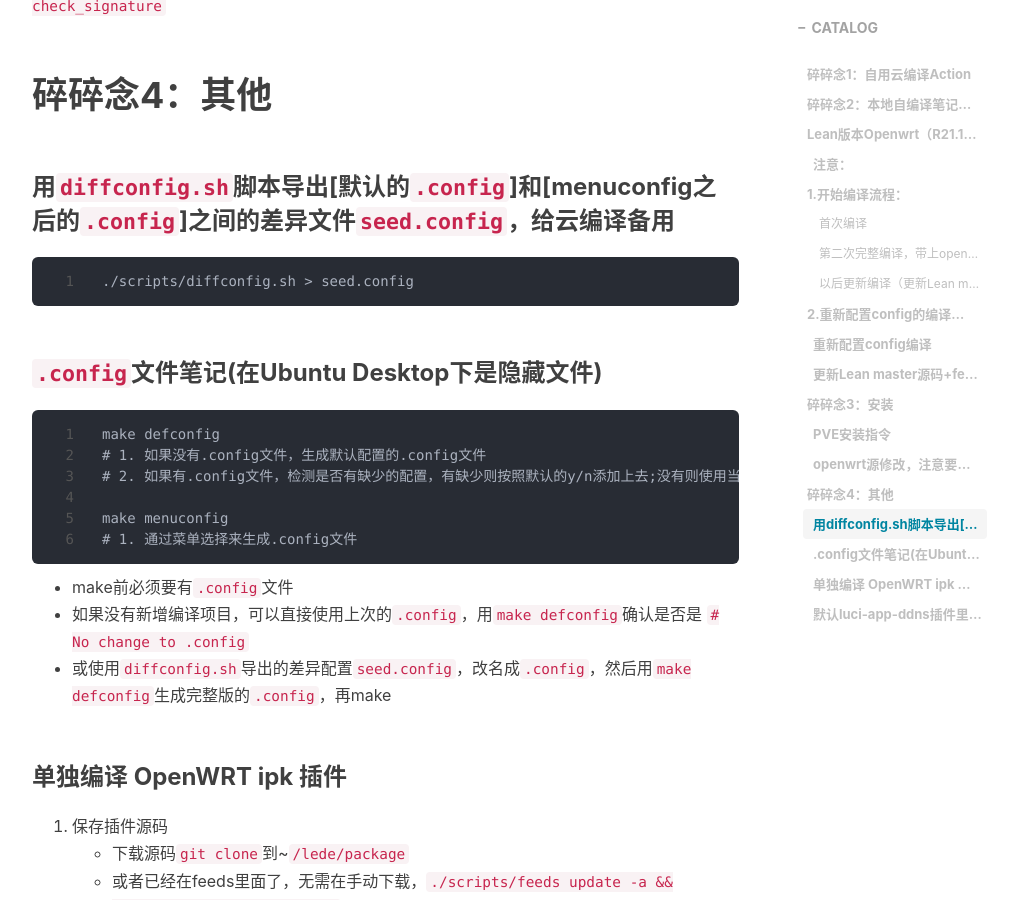
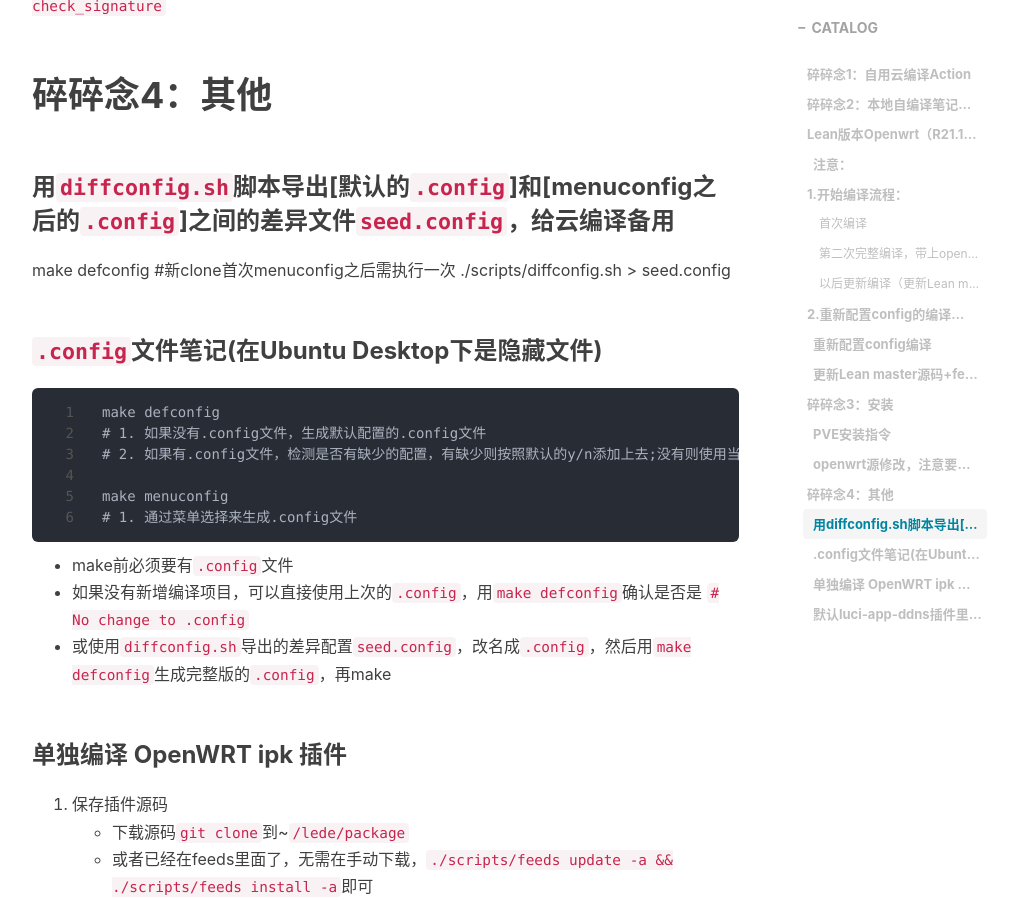
Before and after one commit to se7enmuting/Se7enMuting.github.io, a Jekyll site: the page built from _posts/2021-10-12-Openwrt_Make.md, in a window 1280 px wide and 900 px high, scrolled down 5838 px. Shown: the whole window, without its empty margins (233-1245 px from the left). Built offline with Jekyll 4.4.1, drawn with Linux system fonts in a browser that asks for light colours; nearby versions of some CDN libraries; comment, search, counter and statistics services are not loaded.

Commit message:
Update 2021-10-12-Openwrt_Make.md

```diff
--- a/_posts/2021-10-12-Openwrt_Make.md
+++ b/_posts/2021-10-12-Openwrt_Make.md
@@ -199,6 +199,7 @@ src/gz openwrt_telephony https://mirrors.cloud.tencent.com/lede/releases/21.02.0
 
 ### 用`diffconfig.sh`脚本导出[默认的`.config`]和[menuconfig之后的`.config`]之间的差异文件`seed.config`，给云编译备用
 
+  make defconfig                             #新clone首次menuconfig之后需执行一次
 	./scripts/diffconfig.sh > seed.config
 
 ### `.config`文件笔记(在Ubuntu Desktop下是隐藏文件)
```
